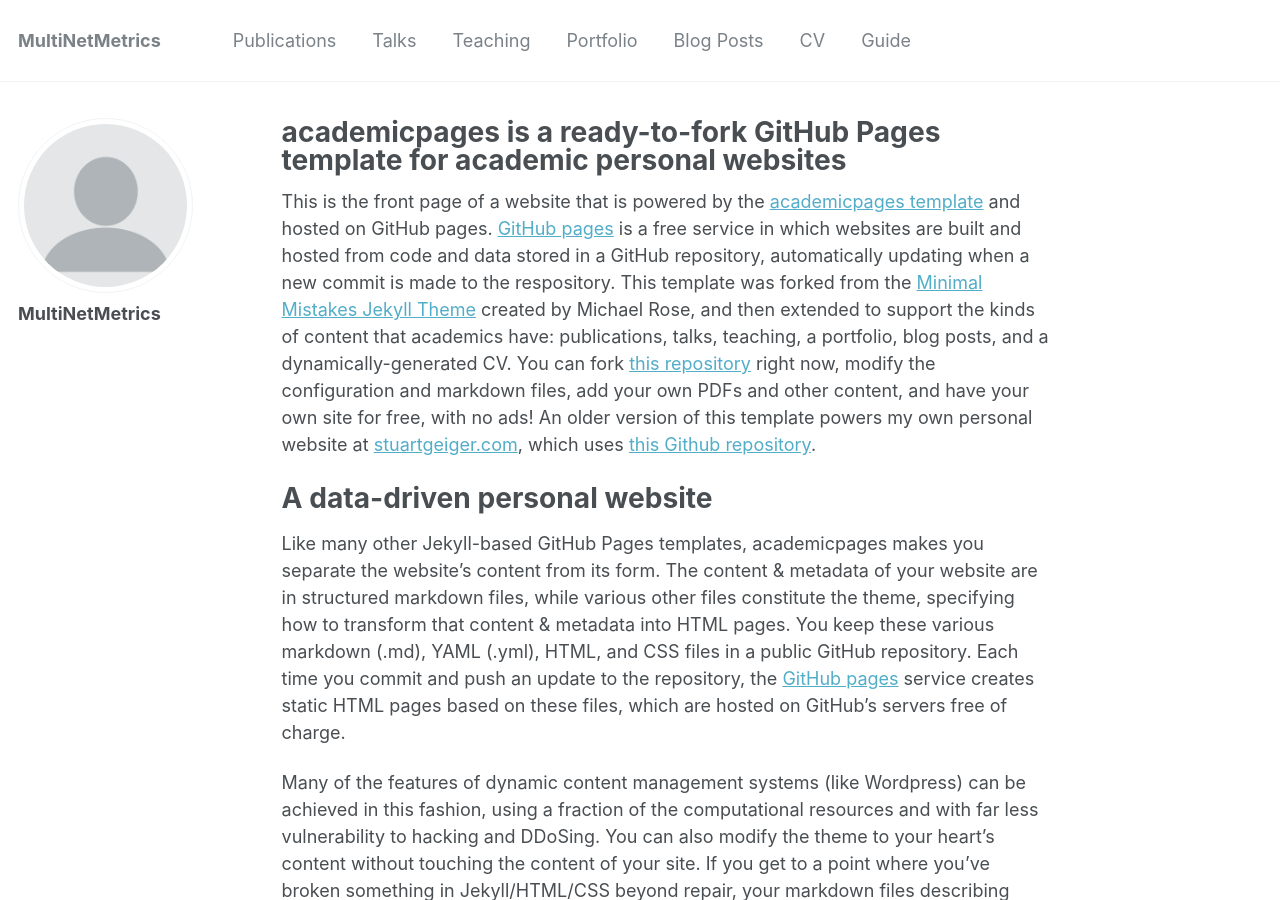
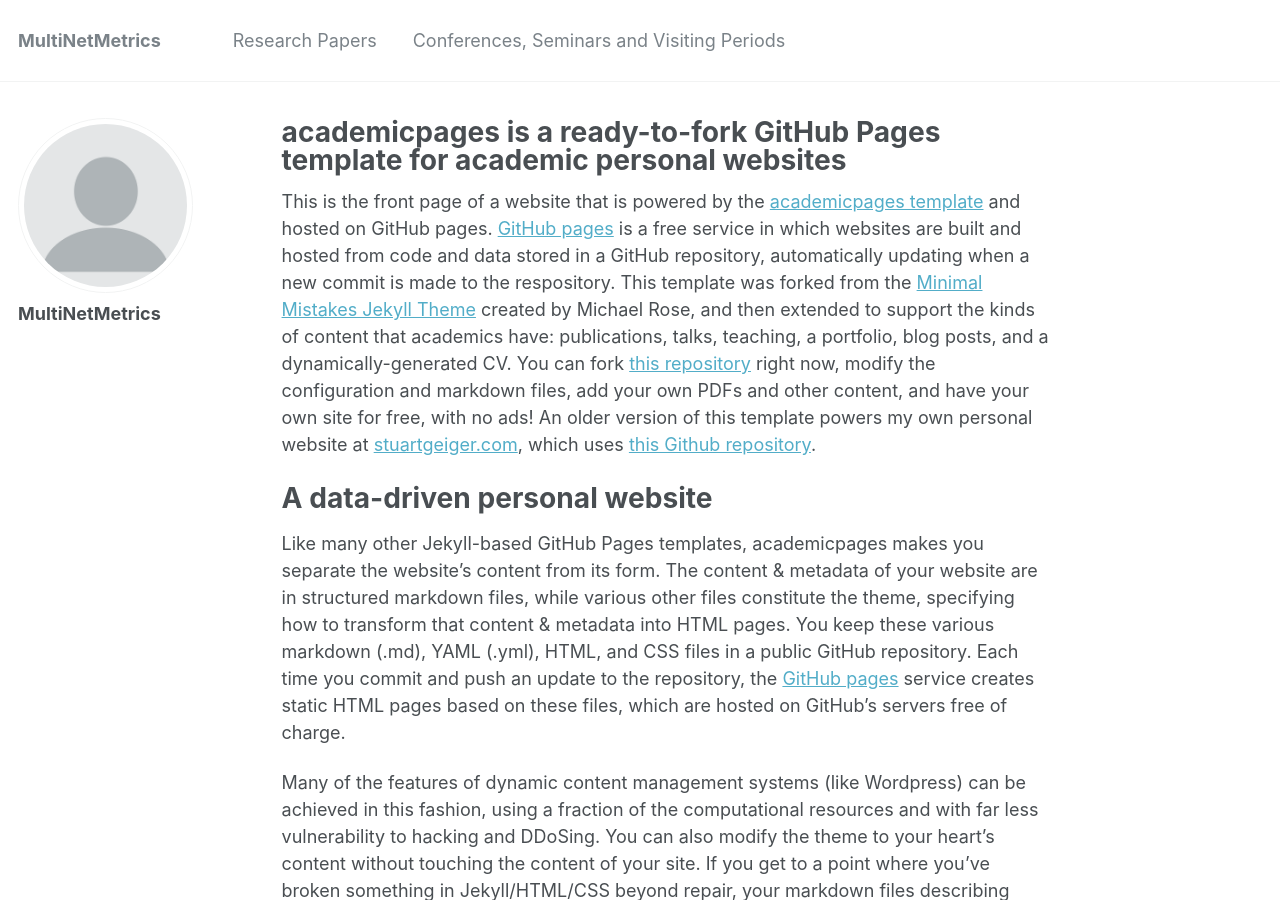
Before and after one commit to rossiniluca/MultiNetMetrics, a Jekyll site: the page built from _pages/about.md, in a window 1280 px wide and 900 px high. Built offline with Jekyll 4.4.1, drawn with Linux system fonts in a browser that asks for light colours.

Commit message:
Update navigation.yml

```diff
--- a/_data/navigation.yml
+++ b/_data/navigation.yml
@@ -1,22 +1,6 @@
 # main links links
 main:
-  - title: "Publications"
+  - title: "Research Papers"
     url: /publications/
-
-  - title: "Talks"
-    url: /talks/
-
-  - title: "Teaching"
-    url: /teaching/
-
-  - title: "Portfolio"
-    url: /portfolio/
-
-  - title: "Blog Posts"
-    url: /year-archive/
-
-  - title: "CV"
-    url: /cv/
-
-  - title: "Guide"
-    url: /markdown/
+  - title: "Conferences, Seminars and Visiting Periods"
+    url: /workshops/
```
